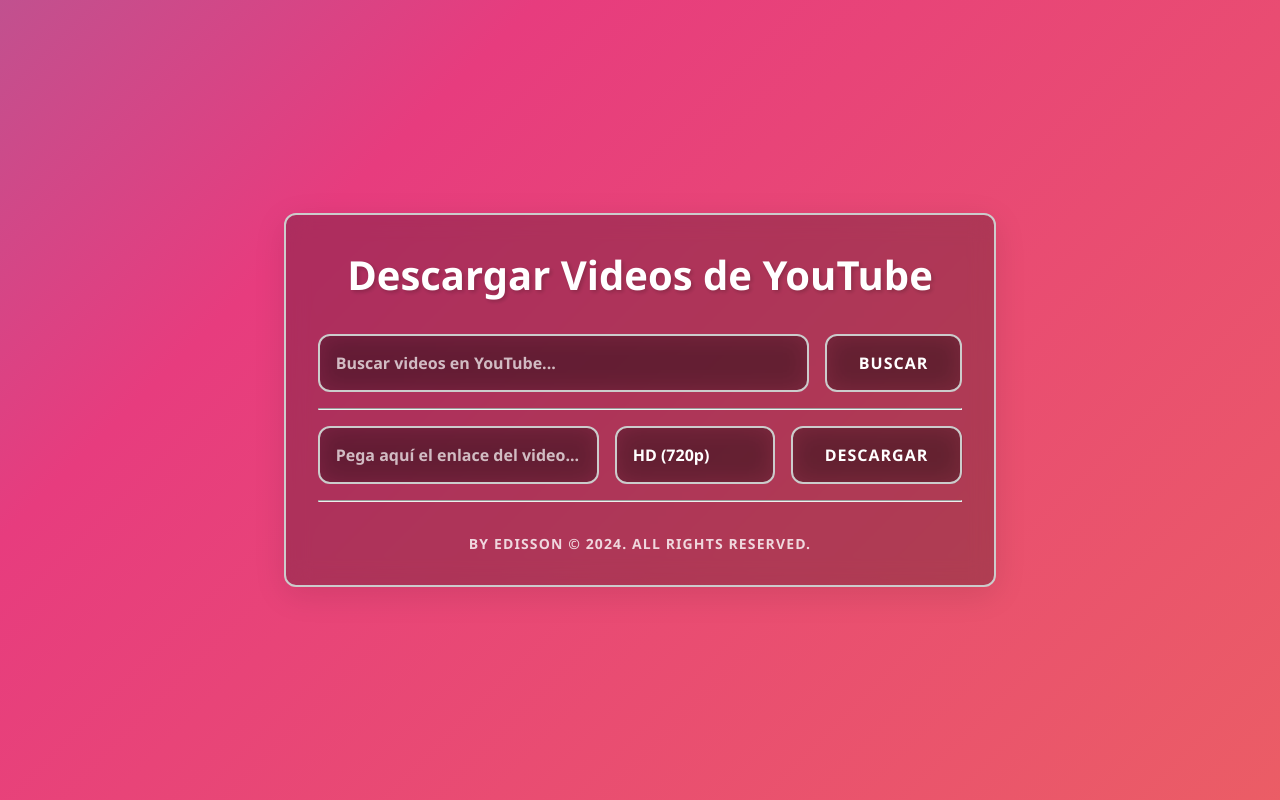
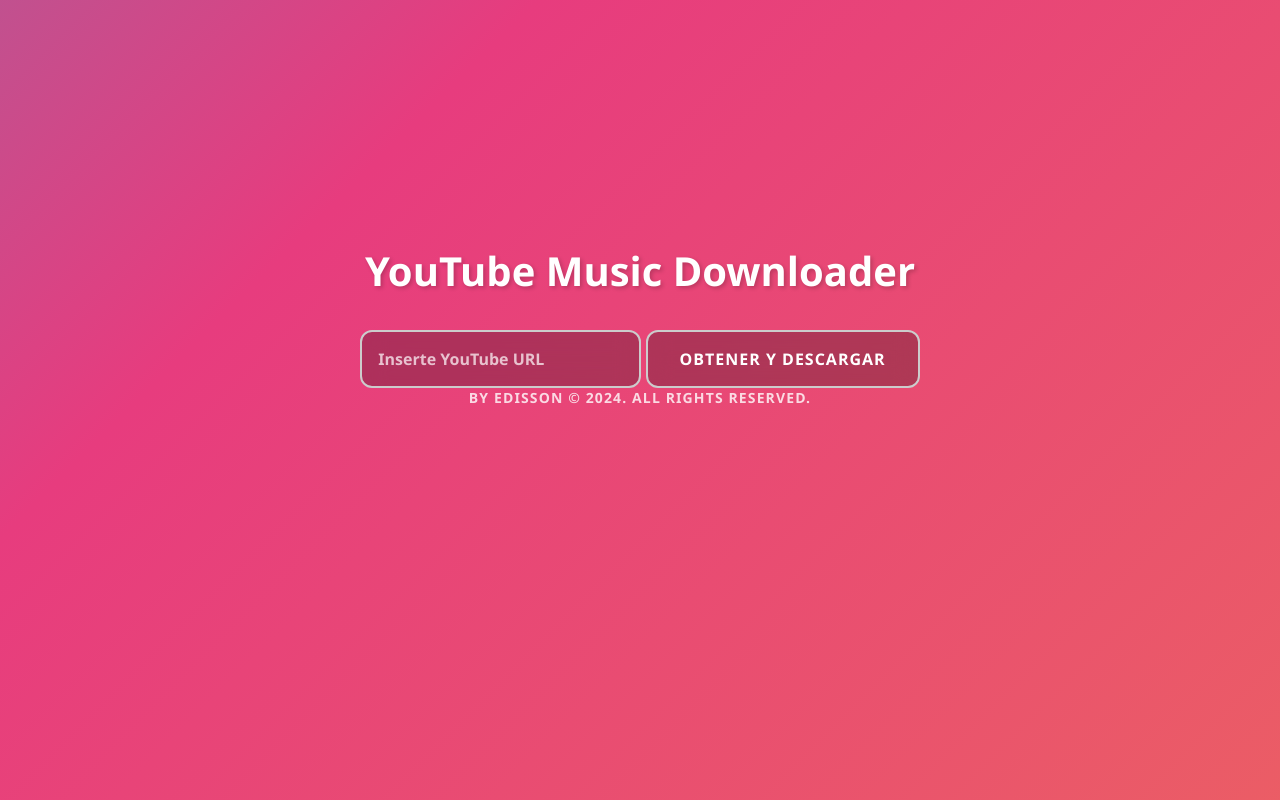
Before and after one commit to Colega-20/-yt_dlp-YouTube-video-import-, a Flask app: page / in a window 1280 px wide. Run offline with Flask 3, Linux system fonts and the light colour scheme; a map, chart or similar area stays blank; parts of the project's set-up code (start-up, migrations or seed data) failed here and were passed over.

Commit message:
Add files via upload

```diff
--- a/app.py
+++ b/app.py
@@ -1,224 +1,88 @@
-from flask import Flask, request, render_template, send_from_directory, jsonify, send_file
-import yt_dlp
+
+from flask import Flask, request, jsonify, send_from_directory, render_template, send_file
+import subprocess
 import os
-import threading
-import time
-import re
-import urllib.parse
+import shutil
+from urllib.parse import quote  # Importar quote para codificar el nombre del archivo
 
+# Crear una instancia de la aplicación Flask
 app = Flask(__name__)
 
-# Carpeta donde se guardarán los videos descargados
-DOWNLOAD_FOLDER = "./descargas"
+# Directorio donde se almacenarán los archivos descargados
+DOWNLOAD_FOLDER = "downloads"
+# Crea el directorio si no existe
 os.makedirs(DOWNLOAD_FOLDER, exist_ok=True)
-# Configurar Flask para servir archivos estáticos desde la carpeta de descargas
-app.config['DOWNLOAD_FOLDER'] = DOWNLOAD_FOLDER
-# Diccionario para rastrear el último acceso a cada archivo
-last_access_times = {}
-# Tiempo de inactividad para eliminar archivos (en segundos)
-DELETE_AFTER = 300  # 5 minutos
-user_agent = 'Mozilla/5.0 (Windows NT 10.0; Win64; x64) AppleWebKit/537.36 (KHTML, like Gecko) Chrome/133.0.0.0 Safari/537.36' #user agent
-# Bloqueo para evitar problemas de concurrencia
-lock = threading.Lock()
 
-def download_video(video_url, quality):
+# Ruta para la página principal
+@app.route("/")
+def home():
+    # Renderiza el archivo HTML `index.html` como la página principal
+    return render_template("index.html")
+
+# Ruta para manejar la descarga de audio
+@app.route("/download", methods=["POST"])
+def download_audio():
+    # Obtiene los datos enviados desde el cliente en formato JSON
+    data = request.get_json()
+    # Extrae la URL de YouTube del JSON
+    youtube_url = data.get("url")
+
+    # Verifica que se haya proporcionado una URL
+    if not youtube_url:
+        # Devuelve un error 400 si no hay URL
+        return jsonify({"error": "No URL provided"}), 400
+
+    # Comando para descargar el audio utilizando yt-dlp
+    command = [
+        'yt-dlp',  # Herramienta para descargar videos o audios de YouTube y otros servicios
+        '--cookies', 'cookies.txt',  # 👈 esta línea
+        '-f', 'bestaudio[ext=m4a]/best',  # Selecciona el mejor formato de audio disponible
+        '--extract-audio',  # Extrae solo el audio
+        '--audio-format', 'mp3',  # Convierte el audio a formato MP3
+        '--audio-quality', '320K',  # Calidad de audio a 320 kbps
+        '--output', os.path.join(DOWNLOAD_FOLDER, '%(title)s.%(ext)s'),  # Define el nombre y la ubicación del archivo
+        youtube_url  # URL del video de YouTube
+    ]
+
     try:
-        # Verificar si la opción seleccionada es para extraer solo audio
-        audio_only = False
-        audio_opts = {}
+        # Ejecuta el comando para descargar el audio
+        subprocess.run(command, check=True)
 
-        if "--extract-audio" in quality:
-            audio_only = True
-            # Separar los parámetros de calidad de los parámetros de extracción de audio
-            quality_parts = quality.split(" --extract-audio")
-            base_format = quality_parts[0]
+        # Encuentra el archivo descargado más reciente en la carpeta `downloads`
+        downloaded_file = max(
+            (os.path.join(DOWNLOAD_FOLDER, f) for f in os.listdir(DOWNLOAD_FOLDER)),
+            key=os.path.getctime  # Ordena por la fecha de creación
+        )
 
-            # Configurar opciones para extraer solo audio
-            audio_opts = {
-                'extractaudio': True,
-                'audioformat': 'mp3',
-                'audioquality': '320K',
-                'outtmpl': f'{DOWNLOAD_FOLDER}/%(title)s.%(ext)s',
-                'writethumbnail': True,  # Descargar la miniatura
-                     'postprocessors': [
-                    {
-                        'key': 'FFmpegExtractAudio',
-                        'preferredcodec': 'mp3',
-                        'preferredquality': '320',
-                    },
-                    {
-                       'key': 'FFmpegThumbnailsConvertor',  # Convertir miniatura a un formato más compatible
-                       'format': 'WebP',
-                    },
-                    {
-                        'key': 'EmbedThumbnail',  # Incrusta la miniatura en el archivo MP3
-                    },
-                    {
-                        'key': 'FFmpegMetadata',  # Mantener los metadatos
-                        'add_metadata': True,
-                    }
-                ],
-                'format': base_format,
-            }
+        # Verifica cuántos archivos hay en la carpeta
+        files_in_folder = os.listdir(DOWNLOAD_FOLDER)
+        if len(files_in_folder) > 2:  # Cambia este número según el límite deseado
+            # Encuentra el archivo más antiguo en la carpeta
+            oldest_file = min(
+                (os.path.join(DOWNLOAD_FOLDER, f) for f in files_in_folder),
+                key=os.path.getctime  # Ordena por fecha de creación
+            )
+            # Elimina el archivo más antiguo para mantener el límite
+            os.remove(oldest_file)
 
-        # Configuración base para todos los tipos de descargas
-        ydl_opts = {
-            'outtmpl': f'{DOWNLOAD_FOLDER}/%(title)s.%(ext)s',
-            'format': quality if not audio_only else None,
-            'merge_output_format': 'mp4' if not audio_only else None,
-            'user_agent': user_agent,
-            'http_headers': {'User-Agent': user_agent},
-            'noplaylist': True,  # Don't download playlists
-        }
+        # Codifica el nombre del archivo para que sea seguro en la URL
+        return jsonify({"download_link": f"/files/{quote(os.path.basename(downloaded_file))}"})
+    except subprocess.CalledProcessError as e:
+        # Devuelve un error si el comando para descargar falló
+        return jsonify({"error": f"Download failed: {str(e)}"}), 500
+    except ValueError:
+        # Devuelve un error si no se descargaron archivos
+        return jsonify({"error": "No files downloaded"}), 500
 
-        # Si es solo audio, actualizar las opciones
-        if audio_only:
-            ydl_opts.update(audio_opts)
+# Ruta para servir archivos descargados al cliente
+@app.route("/files/<path:filename>", methods=["GET"])
+def get_file(filename):
+    # Envía el archivo solicitado como una descarga
+    return send_from_directory(DOWNLOAD_FOLDER, filename, as_attachment=True)
 
-        with yt_dlp.YoutubeDL(ydl_opts) as ydl:
-            info = ydl.extract_info(video_url, download=True)
-            file_path = ydl.prepare_filename(info)
-
-            # Determinar la extensión correcta basada en si es solo audio o video
-            if audio_only:
-                base_path = os.path.splitext(file_path)[0]
-                file_path = f"{base_path}.mp3"
-            else:
-                base_path = os.path.splitext(file_path)[0]
-                file_path = f"{base_path}.mp4"
-
-            # Registrar el acceso al archivo
-            with lock:
-                last_access_times[file_path] = time.time()
-
-            return file_path
-
-    except yt_dlp.utils.DownloadError as e:
-        return {"error": f"Download error: {str(e)}"}
-    except yt_dlp.utils.ExtractorError as e:
-        return {"error": f"Could not extract video information: {str(e)}"}
-    except Exception as e:
-        return {"error": f"Unexpected error: {str(e)}"}
-
-def clean_filename(filename):
-    # Eliminar emojis
-    # filename = emoji.replace_emoji(filename, replace=" ")
-    # Reemplazar caracteres especiales no deseados por espacios, pero mantener espacios normales
-    filename = re.sub(r'[#&+:;,/\\*?<>|"]', ' ', filename)
-    # Eliminar espacios repetidos y recortar
-    return re.sub(r'\s+', ' ', filename).strip()
-
-
-@app.route('/', methods=['GET'])
-def home():
-    return render_template('index.html')
-
-@app.route('/download_video', methods=['POST'])
-def download_video_route():
-    video_url = request.form.get('video_url')
-    quality = request.form.get('quality', 'best')
-
-    if not video_url:
-        return jsonify({"error": "No se proporcionó una URL"}), 400
-
-    # Verificar si es una descarga de solo audio
-    audio_only = "--extract-audio" in quality
-
-    # Descargar el video o audio en un hilo separado
-    file_path = download_video(video_url, quality)
-
-    # Verificar si hay un mensaje de error
-    if isinstance(file_path, dict) and "error" in file_path:
-        return jsonify(file_path), 500
-
-    if not os.path.exists(file_path):
-        return jsonify({"error": f"Error al descargar: {file_path}"}), 500
-
-    # Esperar hasta que el archivo realmente exista y tenga contenido
-    max_wait_time = 60  # Segundos máximo de espera
-    start_time = time.time()
-
-    while not os.path.isfile(file_path) or os.path.getsize(file_path) == 0:
-        time.sleep(1)
-
-        if time.time() - start_time > max_wait_time:
-            return jsonify({"error": "La descarga tardó demasiado en completarse"}), 500
-
-    # Validar si el archivo se generó correctamente antes de continuar
-    if os.path.isfile(file_path) and os.path.getsize(file_path) > 0:
-        filename = os.path.basename(file_path)
-        clean_name = clean_filename(filename)  # Aplicar limpieza
-
-        # Asegúrate de que el nombre del archivo termine con la extensión correcta
-        expected_ext = '.mp3' if audio_only else '.mp4'
-        if not clean_name.lower().endswith(expected_ext):
-            clean_name += expected_ext
-
-        # Renombrar el archivo con el nuevo nombre limpio
-        new_file_path = os.path.join(os.path.dirname(file_path), clean_name)
-
-        # Si el archivo ya existe, no sobrescribas (evita conflictos)
-        if os.path.exists(new_file_path) and new_file_path != file_path:
-            # Agrega un número aleatorio para hacerlo único
-            import random
-            base_name = os.path.splitext(clean_name)[0]
-            clean_name = f"{base_name} {random.randint(1000, 9999)}{expected_ext}"
-            new_file_path = os.path.join(os.path.dirname(file_path), clean_name)
-
-        # Ahora sí, renombra el archivo
-        if file_path != new_file_path:
-            os.rename(file_path, new_file_path)
-
-        # URL segura para usar en el navegador (codifica los espacios y caracteres especiales)
-        safe_filename = urllib.parse.quote(clean_name)
-        file_url = f"/statica/{safe_filename}"
-
-        # Registrar el acceso al archivo
-        with lock:
-            last_access_times[new_file_path] = time.time()
-
-        return jsonify({"downloadUrl": file_url})
-
-    return jsonify({"error": f"Error al descargar: {file_path}"}), 500
-
-# Nueva ruta para servir archivos descargados
-@app.route('/statica/<path:filename>', methods=['GET'])
-def serve_file(filename):
-    # Decodificar el nombre del archivo para manejar caracteres especiales en la URL
-    decoded_filename = urllib.parse.unquote(filename)
-
-    # Actualizar el tiempo de último acceso
-    full_path = os.path.join(app.config['DOWNLOAD_FOLDER'], decoded_filename)
-    if os.path.exists(full_path):
-        with lock:
-            last_access_times[full_path] = time.time()
-
-    return send_from_directory(app.config['DOWNLOAD_FOLDER'], decoded_filename, as_attachment=True, conditional=True)
-
-
-def cleanup_files():
-    """Elimina archivos que han estado inactivos por más de DELETE_AFTER segundos"""
-    while True:
-        time.sleep(20)  # Verificar cada 10 segundos
-
-        with lock:
-            current_time = time.time()
-            files_to_delete = [file for file, last_access in last_access_times.items() if current_time - last_access > DELETE_AFTER]
-
-            for file in files_to_delete:
-                try:
-                    if os.path.exists(file):
-                        os.remove(file)
-                        print(f"Archivo eliminado por inactividad: {file}")
-                        del last_access_times[file]
-                except Exception as e:
-                    print(f"Error al eliminar {file}: {e}")
-
-
-# Iniciar el hilo de limpieza en segundo plano
-cleanup_thread = threading.Thread(target=cleanup_files, daemon=True)
-cleanup_thread.start()
-
-if __name__ == '__main__':
-    app.run(host="0.0.0.0", port=5011, debug=True)
-    input("Presiona Enter para salir...")
+# Punto de entrada de la aplicación
+if __name__ == "__main__":
+    # Define el puerto en el que se ejecutará la aplicación (por defecto 5000)
+    port = int(os.environ.get("PORT", 5000))  # Railway asigna el puerto dinámicamente
+    # Inicia la aplicación Flask en el host 0.0.0.0 (escucha en todas las interfaces de red)
+    app.run(host="0.0.0.0", port=port, debug=True)
--- a/templates/index.html
+++ b/templates/index.html
@@ -5,174 +5,127 @@
   <head>
     <meta charset="UTF-8" />
     <meta name="viewport" content="width=device-width, initial-scale=1.0" />
-    <title>Descargar Videos de YouTube</title>
+    <title>YouTube Music Downloader</title>
     <!-- Custom Styles -->
     <link
       rel="icon"
-      href="https://cdn-icons-png.flaticon.com/512/12044/12044575.png"
+      href="https://cdn-icons-png.flaticon.com/64/16037/16037918.png "
       type="image/x-icon" />
     <link
       rel="stylesheet"
       href="{{ url_for('static', filename='css/style.css') }}" />
   </head>
   <body>
-    <!-- Agregar el contenedor del loader -->
-    <div class="loader-container" id="loaderContainer">
-      <div class="loader">
-        <div class="loader-text"></div>
+    <form id="download-form" class="from">
+      <h1>YouTube Music Downloader</h1>
+      <input
+        type="text"
+        name="youtube-url"
+        id="youtube-url"
+        class="link YouTube"
+        placeholder="Inserte YouTube URL"
+        oninput="showThumbnail()"
+        required />
+      <button type="button" class="Get" onclick="downloadAudio()">
+        Obtener y Descargar
+      </button>
+      <!-- Contenedor para la miniatura -->
+      <div id="thumbnail-container" style="margin-top: 20px; display: none">
+        <img
+          id="video-thumbnail"
+          style="border-radius: 5px; max-width: 314px; width: 100%"
+          alt="Video thumbnail" />
+        <p id="video-title" style="margin-top: 10px; font-weight: bold"></p>
       </div>
-      <br />
-      <div>
-        <p>Cargando...</p>
+      <div id="result"></div>
+      <div class="marcas1">
+        <div id="©">By Edisson © 2024. All rights reserved.</div>
+      </div>
+    </form>
+    <!-- Loading Overlay -->
+    <div id="loading-overlay" style="display: none">
+      <div class="loading-content">
+        <p>Procesando...</p>
       </div>
     </div>
+    <canvas id="c"></canvas>
+    <!-- Logica -->
+    <script>
+      // Función para extraer el ID del video de YouTube
+      function getYouTubeVideoId(url) {
+        const regExp =
+          /^.*(youtu.be\/|v\/|u\/\w\/|embed\/|watch\?v=|\&v=)([^#\&\?]*).*/;
+        const match = url.match(regExp);
+        return match && match[2].length === 11 ? match[2] : null;
+      }
 
-    <div class="container">
-      <h1>Descargar Videos de YouTube</h1>
+      // Función para mostrar la miniatura
+      function showThumbnail() {
+        const url = document.getElementById("youtube-url").value;
+        const videoId = getYouTubeVideoId(url);
+        const thumbnailContainer = document.getElementById(
+          "thumbnail-container"
+        );
+        const thumbnailImg = document.getElementById("video-thumbnail");
 
-      <div class="search-container">
-        <div class="search-box">
-          <input
-            type="text"
-            id="searchInput"
-            placeholder="Buscar videos en YouTube..." />
-          <button id="Buscar" onclick="searchVideos()">Buscar</button>
-        </div>
-      </div>
-      <hr />
-      <form action="/download_video" method="POST" id="downloadForm">
-        <input
-          type="text"
-          id="video_url"
-          name="video_url"
-          required
-          placeholder="Pega aquí el enlace del video..." />
+        if (videoId) {
+          // Mostrar la miniatura
+          thumbnailImg.src = `https://img.youtube.com/vi/${videoId}/0.jpg`;
+          thumbnailContainer.style.display = "block";
+          thumbnailImg.style.display = "block";
+        } else {
+          thumbnailContainer.style.display = "none";
+          thumbnailImg.style.display = "none";
+        }
+      }
 
-        <select name="quality" select class="quality-selector" id="quality">
-          <option
-            value="bestvideo[vcodec^=avc1]+bestaudio[ext=mp4]/best[vcodec^=avc1]">
-            Mejor calidad
-          </option>
-          <option
-            value="bestvideo[height<=1080][vcodec^=avc1]+bestaudio[ext=mp4]/best[vcodec^=avc1]">
-            Full HD (1080p)
-          </option>
-          <option
-            value="bestvideo[height<=720][vcodec^=avc1]+bestaudio[ext=mp4]/best[vcodec^=avc1]"
-            selected>
-            HD (720p)
-          </option>
-          <option
-            value="bestvideo[height<=480][vcodec^=avc1]+bestaudio[ext=mp4]/best[vcodec^=avc1]">
-            SD (480p)
-          </option>
-          <option
-            value="bestvideo[height<=360][vcodec^=avc1]+bestaudio[ext=mp4]/best[vcodec^=avc1]">
-            (360p)
-          </option>
-          <option
-            value="bestaudio[ext=m4a]/best --extract-audio --audio-format mp3 --audio-quality 320K">
-            Solo Audio (MP3 320)
-          </option>
-        </select>
+      async function downloadAudio() {
+        const url = document.getElementById("youtube-url").value;
 
-        <button type="submit">Descargar</button>
-      </form>
-      <hr />
-      <div id="result"></div>
+        // Mostrar overlay de carga
+        document.getElementById("loading-overlay").style.display = "flex";
 
-      <div id="searchResults"></div>
-      <footer class="marcas1">
-        <div id="©">By Edisson © 2024. All rights reserved.</div>
-      </footer>
-    </div>
+        const response = await fetch("/download", {
+          method: "POST",
+          headers: {
+            "Content-Type": "application/json",
+          },
+          body: JSON.stringify({ url }),
+        });
 
+        const result = await response.json();
+
+        if (response.ok) {
+          // Descargar automáticamente sin mostrar botón
+          const decodedLink = decodeURIComponent(result.download_link);
+          window.location.href = decodedLink;
+        } else {
+          document.getElementById(
+            "result"
+          ).innerHTML = `<p style="color: red;">Error: ${result.error}</p>`;
+        }
+
+        document.getElementById("youtube-url").value = ""; // Limpiar el input
+        document.getElementById("video-thumbnail").style.display = "none";
+        document.getElementById("thumbnail-container").style.display = "none";
+        // Ocultar overlay de carga
+        document.getElementById("loading-overlay").style.display = "none";
+      }
+    </script>
+
+    <!-- Canva matrix -->
     <script src="{{ url_for('static', filename='js/script.js') }}"></script>
+    <!-- Notas -->
     <script>
-      const form = document.getElementById("downloadForm");
-      const loaderContainer = document.getElementById("loaderContainer");
-      let filename = "video.mp4"; // Nombre predeterminado
-      form.addEventListener("submit", async function (event) {
-        event.preventDefault();
-        loaderContainer.style.display = "flex";
-
-        const formData = new FormData(form);
-
-        try {
-          const response = await fetch(form.action, {
-            method: "POST",
-            body: formData,
-            headers: {
-              Accept: "application/json", // Pedimos JSON para enlaces reutilizables
-            },
-          });
-
-          const contentDisposition = response.headers.get(
-            "Content-Disposition"
-          );
-
-          if (
-            contentDisposition &&
-            contentDisposition.indexOf("attachment") !== -1
-          ) {
-            const matches = /filename[^;=\n]*=((['"]).*?\2|[^;\n]*)/.exec(
-              contentDisposition
-            );
-            if (matches != null && matches[1]) {
-              filename = matches[1].replace(/['"#\u{1F300}-\u{1FAD6}]/gu, ""); // Limpiar comillas
-            }
-          }
-
-          if (
-            response.headers.get("content-type")?.includes("application/json")
-          ) {
-            // Modo JSON: recibimos un enlace reutilizable
-            const data = await response.json();
-            if (!response.ok || !data.downloadUrl) {
-              throw new Error("No se generó un enlace de descarga válido.");
-            }
-
-            const downloadLink = document.createElement("a");
-            downloadLink.href = data.downloadUrl;
-            downloadLink.download = filename || "video.mp4"; // Si el backend no lo envió, usa uno por defecto
-            document.body.appendChild(downloadLink);
-            downloadLink.click();
-            document.body.removeChild(downloadLink);
-            console.log("Descarga iniciada con enlace reutilizable.");
-          } else {
-            // Modo binario: descargamos directamente el archivo
-            const blob = await response.blob();
-            const url = window.URL.createObjectURL(blob);
-            const a = document.createElement("a");
-            a.href = url;
-            a.download = filename; // Usar el nombre obtenido o "video.mp4"
-            document.body.appendChild(a);
-            a.click();
-            document.body.removeChild(a);
-            URL.revokeObjectURL(url);
-            console.log("Descarga directa iniciada.");
-          }
-        } catch (error) {
-          alert(error.message);
-        } finally {
-          loaderContainer.style.display = "none";
-          document.getElementById("video_url").value = "";
-        }
-      });
-    </script>
-    <script>
-      //notas
       const notas = {
-        version: "Web: v1.2.0",
-        version_js: "Js: v1.1",
+        version: "Version del cliente: v1.0.3.2",
         versionB: "Version del Backend: v1.1.1",
-        build: "Build: 11-4-2025",
-        fecha: "Creacion: 11-1-2025",
+        build: "Build: 2.5.2025",
+        fecha: "Creacion: 13-11-2024",
         by: "By: Colega/Edisson",
       };
 
       console.log(notas["version"]);
-      console.log(notas["version_js"]);
       console.log(notas["versionB"]);
       console.log(notas["build"]);
       console.log(notas["fecha"]);
```
Also changed, not shown: cookies.txt (added, +27 -0 lines).
